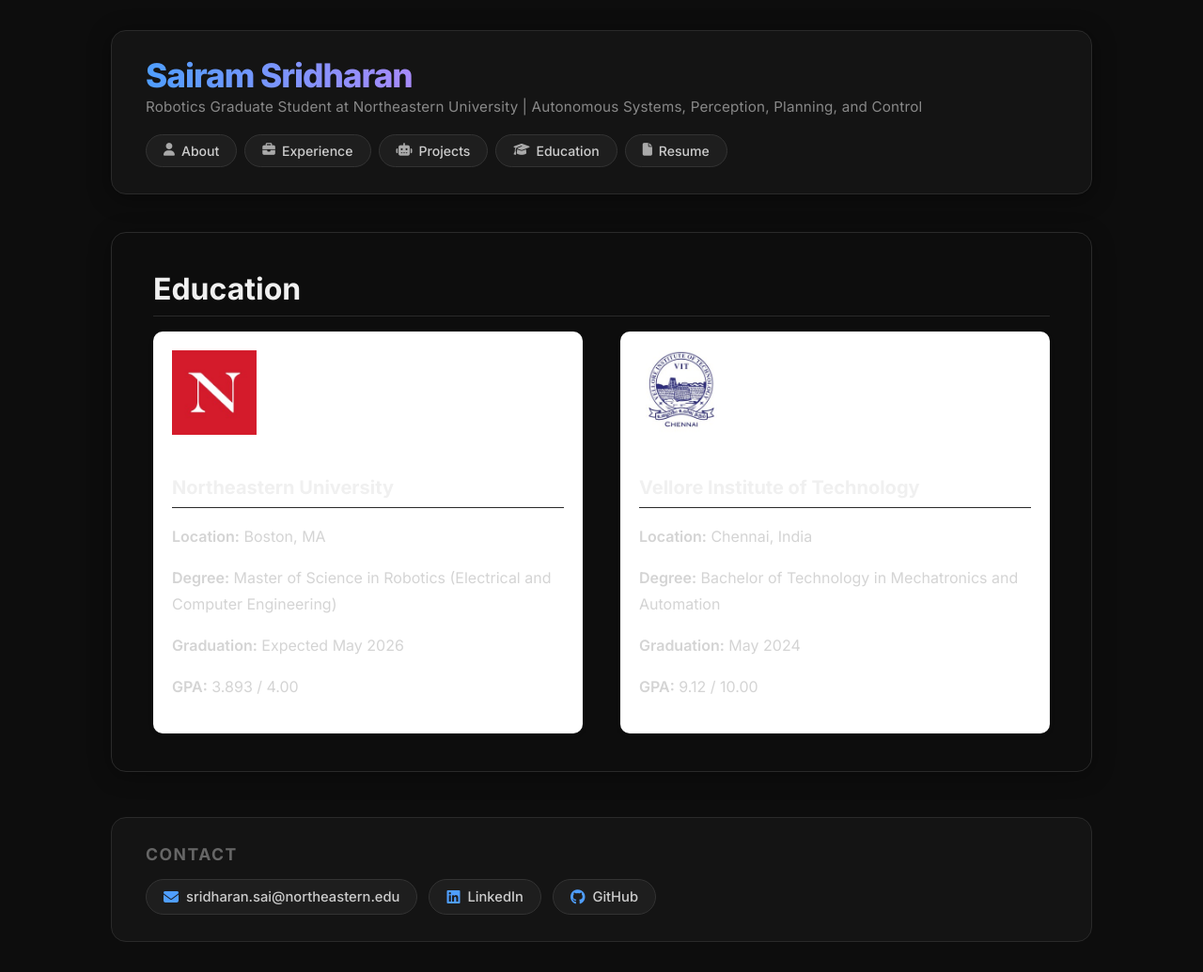
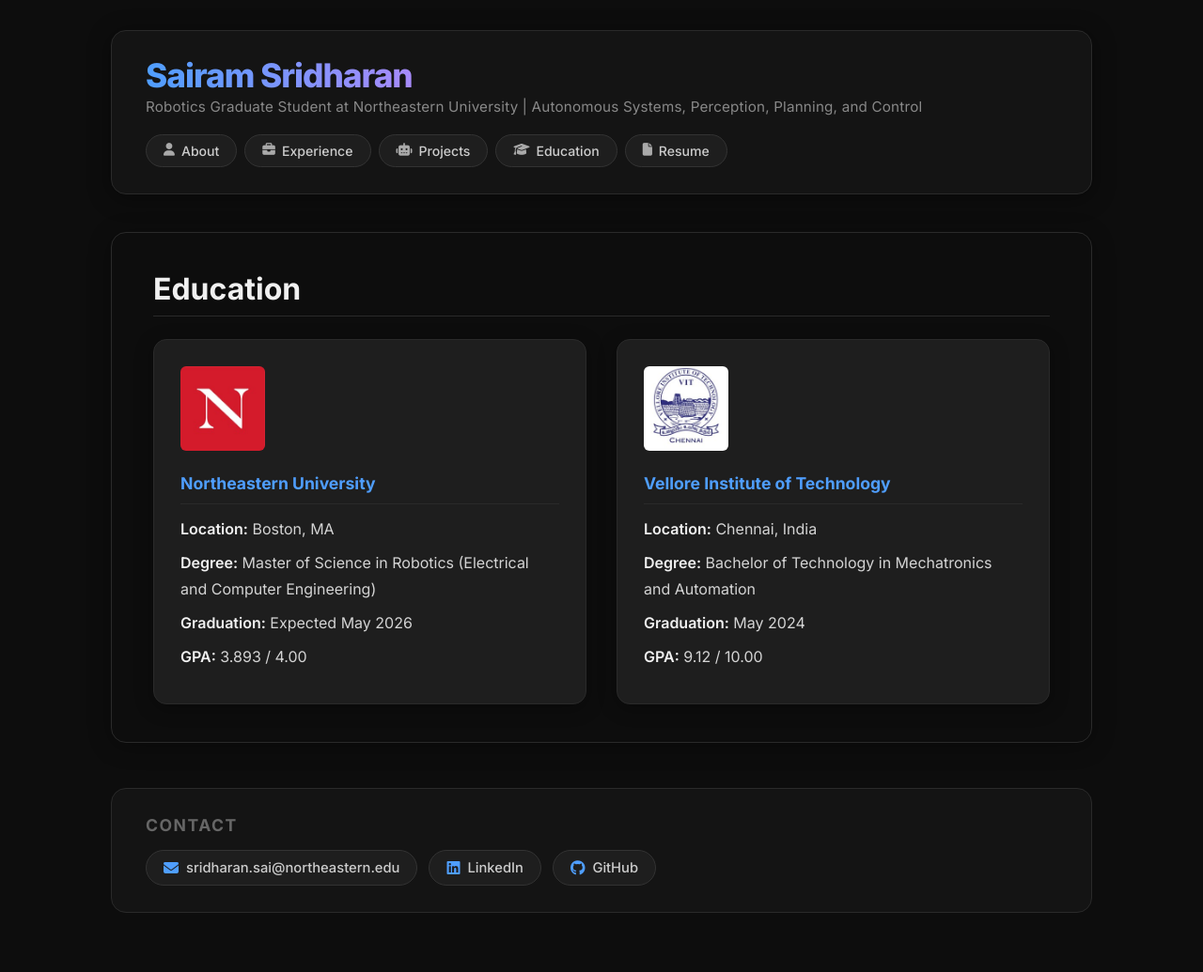
Before and after one commit to Sairamzz/Sairamzz.github.io, a Jekyll site: the page built from education.md, in a window 1280 px wide. Shown: the whole page at 94% size. Built offline with Jekyll 4.4.1, drawn with Linux system fonts in a browser that asks for light colours; nearby versions of some CDN libraries; after the commit the page ends 1004 px from its top, so only the background shows below that.

Commit message:
Update education.md

```diff
--- a/education.md
+++ b/education.md
@@ -6,39 +6,24 @@ permalink: /education/
 
 # Education
 
-<div style="display:grid; grid-template-columns:1fr 1fr; gap:40px;">
+<div style="display:grid; grid-template-columns:1fr 1fr; gap:32px; margin-top:24px;">
 
-<div style="padding:20px; background:white; border-radius:10px; box-shadow:0 2px 6px rgba(0,0,0,0.05);">
+  <div style="padding:28px; background:#1e1e1e; border:1px solid #2a2a2a; border-radius:14px; box-shadow:0 4px 20px rgba(0,0,0,0.3);">
+    <img src="/assets/images/northeastern_university_logo.jpg" style="height:90px; margin-bottom:16px; border-radius:6px;">
+    <h3 style="margin:0 0 12px; color:#4f9eff; font-size:1.1rem; border-bottom:1px solid #2a2a2a; padding-bottom:10px;">Northeastern University</h3>
+    <p style="margin:8px 0; color:#d4d4d4;"><strong style="color:#f0f0f0;">Location:</strong> Boston, MA</p>
+    <p style="margin:8px 0; color:#d4d4d4;"><strong style="color:#f0f0f0;">Degree:</strong> Master of Science in Robotics (Electrical and Computer Engineering)</p>
+    <p style="margin:8px 0; color:#d4d4d4;"><strong style="color:#f0f0f0;">Graduation:</strong> Expected May 2026</p>
+    <p style="margin:8px 0; color:#d4d4d4;"><strong style="color:#f0f0f0;">GPA:</strong> 3.893 / 4.00</p>
+  </div>
 
-<img src="/assets/images/northeastern_university_logo.jpg" style="height:90px; margin-bottom:12px;">
-
-<h3>Northeastern University</h3>
-
-<p><strong>Location:</strong> Boston, MA</p>
-
-<p><strong>Degree:</strong> Master of Science in Robotics (Electrical and Computer Engineering)</p>
-
-<p><strong>Graduation:</strong> Expected May 2026</p>
-
-<p><strong>GPA:</strong> 3.893 / 4.00</p>
+  <div style="padding:28px; background:#1e1e1e; border:1px solid #2a2a2a; border-radius:14px; box-shadow:0 4px 20px rgba(0,0,0,0.3);">
+    <img src="/assets/images/vitchennai_logo.jpg" style="height:90px; margin-bottom:16px; border-radius:6px;">
+    <h3 style="margin:0 0 12px; color:#4f9eff; font-size:1.1rem; border-bottom:1px solid #2a2a2a; padding-bottom:10px;">Vellore Institute of Technology</h3>
+    <p style="margin:8px 0; color:#d4d4d4;"><strong style="color:#f0f0f0;">Location:</strong> Chennai, India</p>
+    <p style="margin:8px 0; color:#d4d4d4;"><strong style="color:#f0f0f0;">Degree:</strong> Bachelor of Technology in Mechatronics and Automation</p>
+    <p style="margin:8px 0; color:#d4d4d4;"><strong style="color:#f0f0f0;">Graduation:</strong> May 2024</p>
+    <p style="margin:8px 0; color:#d4d4d4;"><strong style="color:#f0f0f0;">GPA:</strong> 9.12 / 10.00</p>
+  </div>
 
 </div>
-
-
-<div style="padding:20px; background:white; border-radius:10px; box-shadow:0 2px 6px rgba(0,0,0,0.05);">
-
-<img src="/assets/images/vitchennai_logo.jpg" style="height:90px; margin-bottom:12px;">
-
-<h3>Vellore Institute of Technology</h3>
-
-<p><strong>Location:</strong> Chennai, India</p>
-
-<p><strong>Degree:</strong> Bachelor of Technology in Mechatronics and Automation</p>
-
-<p><strong>Graduation:</strong> May 2024</p>
-
-<p><strong>GPA:</strong> 9.12 / 10.00</p>
-
-</div>
-
-</div>
```
